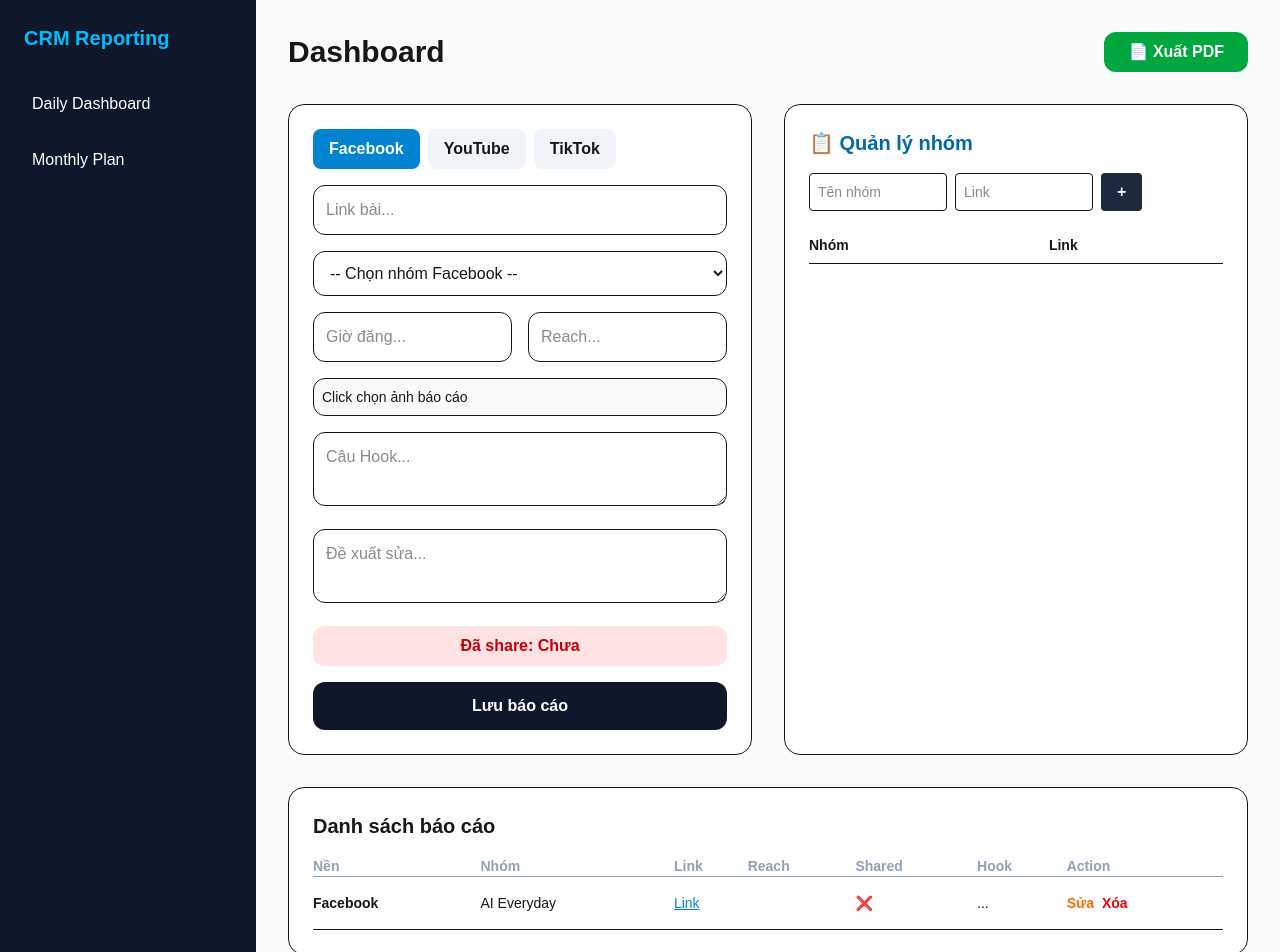
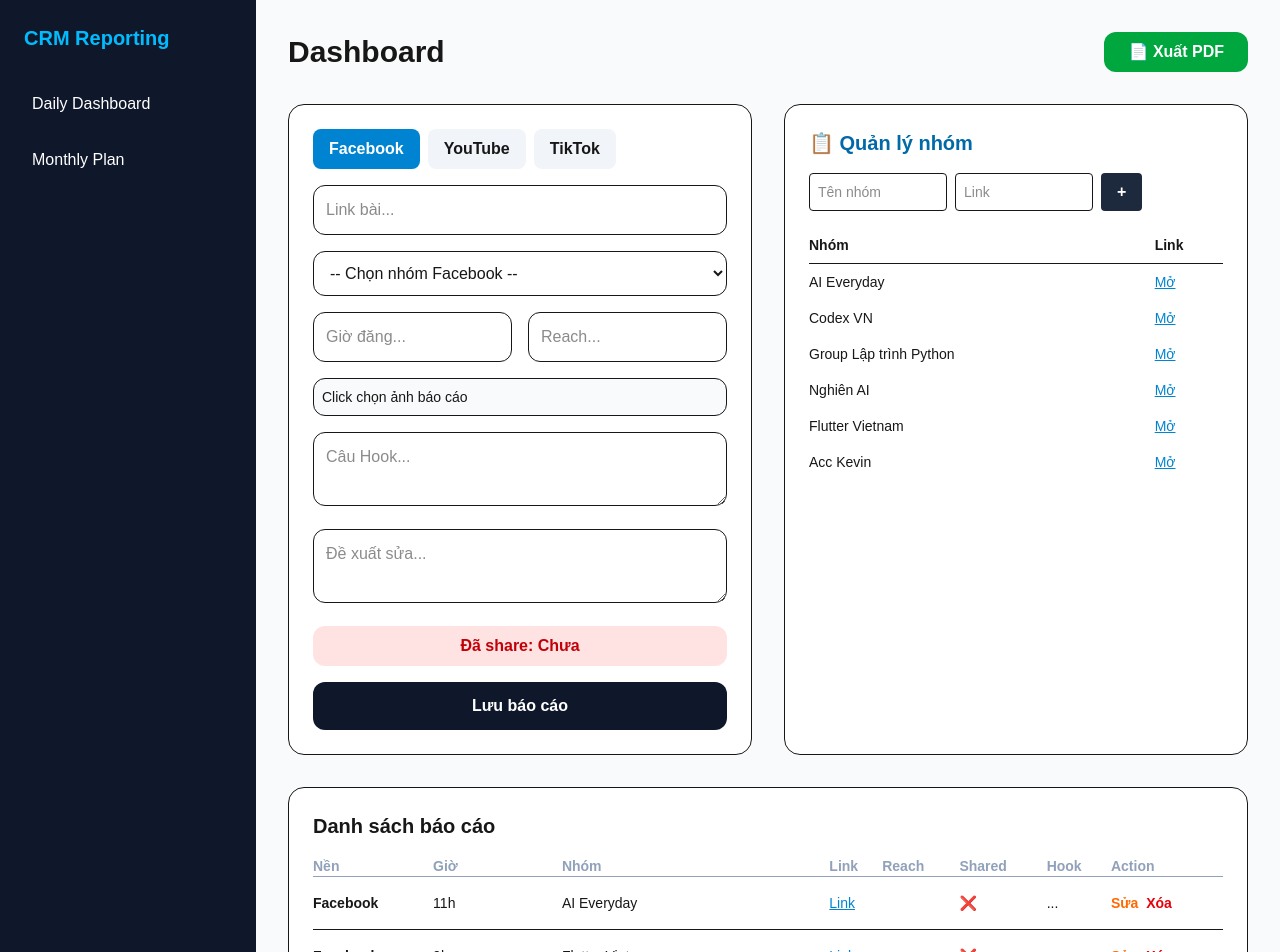
Before and after one commit to Quin19FD/report-content, a Next.js app in the folder web/: page / in a window 1280 px wide. Shown: the top 952 px of the page. Built offline with nearby package versions, Linux system fonts and the light colour scheme.

Commit message:
Add time column to daily report table

```diff
--- /dev/null
+++ b/web/data/groups.json
@@ -0,0 +1,26 @@
+[
+  {
+    "name": "AI Everyday",
+    "link": "https://www.facebook.com/groups/998404848367683/my_posted_content"
+  },
+  {
+    "name": "Codex VN",
+    "link": "https://www.facebook.com/groups/1528487012172019/my_posted_content"
+  },
+  {
+    "name": "Group Lập trình Python",
+    "link": "https://www.facebook.com/groups/1212071995953351/my_pending_content"
+  },
+  {
+    "name": "Nghiên AI",
+    "link": "https://www.facebook.com/groups/3262256010653927/my_pending_content"
+  },
+  {
+    "name": "Flutter Vietnam",
+    "link": "https://www.facebook.com/groups/269597763576669/my_posted_content"
+  },
+  {
+    "name": "Acc Kevin",
+    "link": "https://www.facebook.com/8sync/"
+  }
+]
--- a/web/data/reports-2026-09-03.json
+++ b/web/data/reports-2026-09-03.json
@@ -10,5 +10,41 @@
     "platform": "Facebook",
     "isShared": false,
     "image": null
+  },
+  {
+    "link": "https://www.facebook.com/share/p/1DKjgCNfJv/",
+    "time": "9h",
+    "reach": "",
+    "hook": "",
+    "suggestion": "",
+    "group": "Flutter Vietnam",
+    "id": 1788435460138,
+    "platform": "Facebook",
+    "isShared": false,
+    "image": null
+  },
+  {
+    "link": "https://www.facebook.com/reel/1381139177419605/",
+    "time": "11h",
+    "reach": "",
+    "hook": "",
+    "suggestion": "",
+    "group": "Acc Kevin",
+    "id": 1788435529732,
+    "platform": "Facebook",
+    "isShared": true,
+    "image": null
+  },
+  {
+    "link": "https://www.facebook.com/groups/1212071995953351/my_pending_content",
+    "time": "chưa duyệt",
+    "reach": "",
+    "hook": "",
+    "suggestion": "",
+    "group": "Group Lập trình Python",
+    "id": 1788435627969,
+    "platform": "Facebook",
+    "isShared": false,
+    "image": null
   }
 ]
--- a/web/src/pages/index.tsx
+++ b/web/src/pages/index.tsx
@@ -63,8 +63,8 @@ export default function Home() {
     const doc = new jsPDF();
     doc.text(`Bao cao: ${new Date().toLocaleDateString()}`, 14, 15);
     autoTable(doc, {
-      head: [["Nen tang", "Link", "Reach", "Shared", "Hook"]],
-      body: entries.map(e => [e.platform, e.link, e.reach, e.isShared ? 'Yes' : 'No', e.hook]),
+      head: [["Nen tang", "Gio", "Link", "Reach", "Shared", "Hook"]],
+      body: entries.map(e => [e.platform, e.time, e.link, e.reach, e.isShared ? 'Yes' : 'No', e.hook]),
       startY: 25,
     });
     doc.save("Report_CRM.pdf");
@@ -128,9 +128,10 @@ export default function Home() {
             <h2 className="font-bold text-xl mb-4">Danh sách báo cáo</h2>
             <div className="overflow-x-auto">
                 <table className="w-full text-left text-sm">
-                    <thead><tr className="border-b text-slate-400"><th>Nền</th><th>Nhóm</th><th>Link</th><th>Reach</th><th>Shared</th><th>Hook</th><th>Action</th></tr></thead>
+                    <thead><tr className="border-b text-slate-400"><th>Nền</th><th>Giờ</th><th>Nhóm</th><th>Link</th><th>Reach</th><th>Shared</th><th>Hook</th><th>Action</th></tr></thead>
                     <tbody>{entries.map(e => <tr key={e.id} className="border-b">
                         <td className="py-4 font-bold">{e.platform}</td>
+                        <td className="py-4">{e.time || 'N/A'}</td>
                         <td className="py-4">{e.group || 'N/A'}</td>
                         <td className="py-4"><a href={e.link.startsWith('http') ? e.link : `https://${e.link}`} target="_blank" rel="noopener noreferrer" className="text-sky-600 underline">Link</a></td>
                         <td className="py-4">{e.reach}</td>
```
